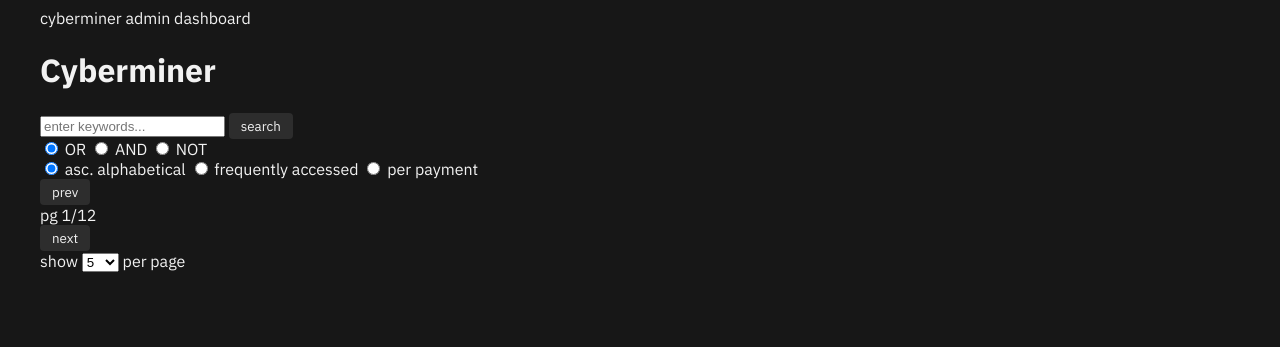
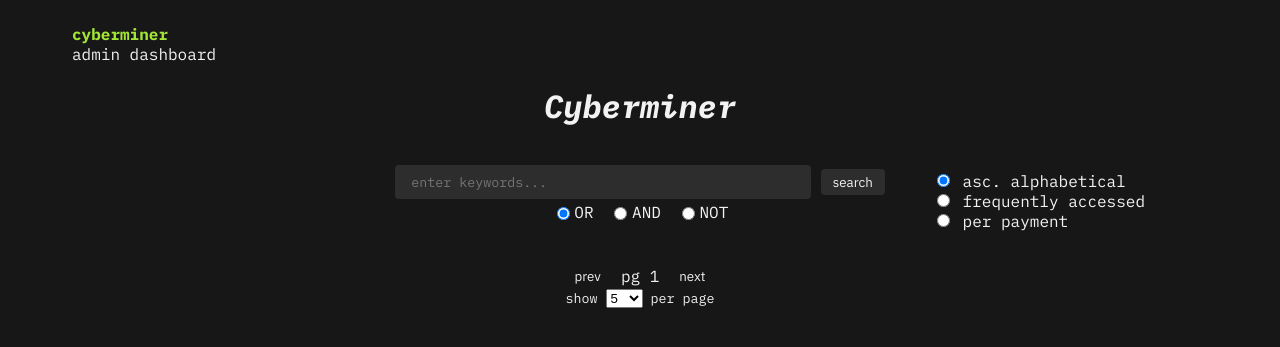
Before and after one commit to stevenld165/se-6362-project, a Flask app: page / in a window 1280 px wide. Shown: the top 347 px of the page. Run offline with Flask 3, Linux system fonts and the light colour scheme.

Commit message:
Updated styling for Cyberminer main page

```diff
--- a/static/main.css
+++ b/static/main.css
@@ -1,11 +1,17 @@
 @import url("https://fonts.googleapis.com/css2?family=IBM+Plex+Mono:ital,wght@0,100;0,200;0,300;0,400;0,500;0,600;0,700;1,100;1,200;1,300;1,400;1,500;1,600;1,700&family=IBM+Plex+Sans:ital,wght@0,100..700;1,100..700&display=swap");
 
+:root {
+  --green-color: #a3e635;
+  --white-color: #f2f2f2;
+  --container-color: #242424;
+}
+
 html {
-  font-family: "IBM Plex Sans", sans-serif;
+  font-family: "IBM Plex Mono", monospace;
 }
 
 body {
-  padding: 0 2rem;
+  padding: 1rem 4rem;
   background-color: #171717;
   color: #f2f2f2;
 }
@@ -30,6 +36,11 @@ button:hover {
   cursor: pointer;
 }
 
+button:disabled {
+  background-color: #171717;
+  cursor: default;
+}
+
 textarea {
   background-color: #171717;
   color: #f2f2f2;
@@ -47,3 +58,136 @@ h3 {
   margin-bottom: 1rem;
   box-sizing: border-box;
 }
+
+/*Cyberminer specific*/
+.active-page {
+  color: var(--green-color);
+  font-weight: bold;
+}
+
+nav {
+  display: flex;
+  flex-direction: column;
+}
+
+/* Search Section */
+#search-section {
+  display: flex;
+  flex-direction: column;
+  align-items: center;
+  justify-content: center;
+  gap: 1rem;
+}
+
+#search-section h1 {
+  font-style: italic;
+}
+
+#search-section input[name="keywords"] {
+  min-width: 24rem;
+  padding: 0.5rem 1rem;
+  border-radius: 0.25rem;
+  background-color: #2d2d2d;
+  color: var(--white-color);
+  font-family: "IBM Plex Mono", monospace;
+  border: none;
+}
+
+#search-section-main-input {
+  display: flex;
+  align-items: baseline;
+  gap: 1rem;
+  width: 100%;
+}
+
+#search-keyword-modes {
+  margin-top: 0.2rem;
+  display: flex;
+  gap: 1rem;
+}
+
+#search-keyword-modes span {
+  display: flex;
+  align-items: center;
+  gap: 0.1rem;
+}
+
+#search-sort-modes {
+  display: flex;
+  flex-direction: column;
+  flex: 1;
+}
+
+.spacer {
+  flex: 1;
+}
+
+#search-keyword-input {
+  flex: 2;
+  display: flex;
+  flex-direction: column;
+  justify-content: center;
+  align-items: center;
+}
+
+/* Results */
+#result-section {
+  display: flex;
+  flex-direction: column;
+  gap: 0.25rem;
+  width: 80%;
+}
+
+.result-container {
+  display: flex;
+  align-items: center;
+  border-radius: 0.25rem;
+  padding: 1rem;
+}
+
+.result-container:hover {
+  background-color: var(--container-color);
+  cursor: pointer;
+}
+
+.result-info {
+  flex: 2;
+}
+
+.result-info h6 {
+  margin-top: 0;
+  margin-bottom: 0.1rem;
+  color: var(--green-color);
+}
+
+.result-info p {
+  font-family: "IBM Plex Sans", sans-serif;
+}
+
+.result-details {
+  flex: 1;
+  text-align: right;
+  color: var(--green-color);
+  font-weight: bold;
+}
+
+.result-details span {
+  color: var(--white-color);
+}
+
+/* search navigation */
+#search-navigation {
+  display: flex;
+  flex-direction: column;
+  align-items: center;
+}
+
+#page-buttons {
+  display: flex;
+  align-items: center;
+  gap: 0.5rem;
+}
+
+#item-per-page-navigation {
+  font-size: smaller;
+}
--- a/templates/cyberminer_index.html
+++ b/templates/cyberminer_index.html
@@ -13,10 +13,13 @@
     <a>admin dashboard</a>
   </nav>
   <div>
+    <form method="post" action="/search/1">
+      <div id="search-section">
         <h1>Cyberminer</h1>
-    <form method="post" action="/search/1">
-      <div>
-        <div>
+        <div id="search-section-main-input">
+          <div class="spacer"></div>
+          <div id="search-keyword-input">
+            <div id="search-keyword-input-main">
               <input
                 type="text"
                 name="keywords"
@@ -25,62 +28,76 @@
               />
               <button type="submit">search</button>
             </div>
-        <div>
+            <div id="search-keyword-modes">
+              <span>
                 <input type="radio" id="or-option" name="keyword-mode" value="OR" {%if
                 keyword_mode == "OR" %} checked {% endif %}/>
                 <label for="or-option">OR</label>
+              </span>
+              <span>
                 <input type="radio" id="and-option" name="keyword-mode" value="AND"
                 {%if keyword_mode == "AND" %} checked {% endif %}/>
                 <label for="and-option">AND</label>
+              </span>
+              <span>
                 <input type="radio" id="not-option" name="keyword-mode" value="NOT"
                 {%if keyword_mode == "NOT" %} checked {% endif %}/>
                 <label for="not-option">NOT</label>
+              </span>
             </div>
           </div>
-      <div>
+          <div id="search-sort-modes">
+            <span>
               <input type="radio" id="sort-url" name="sort-mode" value="url" {%if
             sort_mode == "url" %} checked {% endif %}/>
               <label for="sort-url">asc. alphabetical</label>
+            </span>
+            <span>
               <input type="radio" id="sort-accesses" name="sort-mode" value="accesses"
               {% if sort_mode == "accesses" %} checked {% endif %} />
               <label for="sort-accesses">frequently accessed</label>
+            </span>
+            <span>
               <input type="radio" id="sort-sponsorMoney" name="sort-mode"
-        value="sponsorMoney" {% if sort_mode == "sponsorMoney" %} checked {%
-        endif %} />
+              value="sponsorMoney" {% if sort_mode == "sponsorMoney" %} checked {% endif %} />
               <label for="sort-sponsorMoney">per payment</label>
+            </span>
+          </div>
         </div>
 
-      <div>
-        <div>
+        <div id="result-section">
           {% for result in results %}
-          <div onclick="visitWebsite('{{ result[0].id }}')">
+          <div class="result-container" onclick="visitWebsite('{{ result[0].id }}')">
+            <div class="result-info">
               <h6>{{ result[0].url }}</h6>
               <p>{{ result[0].desc }}</p>
             </div>
-          <div>
+            <div class="result-details">
               <p>accessed <span>{{ result[0].accesses }}</span> times</p>
               <p>sponsor money: <span>${{ result[0].sponsorMoney }}</span></p>
             </div>
+          </div>
           {% endfor %}
         </div>
-      </div>
-      <div>
-        <div>
+        <div id="search-navigation">
+          <div id="page-buttons">
             <button
               type="submit"
               formaction="/search/{{ page_num - 1 if page_num - 1 > 1 else 1 }}"
+              {% if page_num == 1 %}disabled{% endif %}
             >
               prev
             </button>
-          <p>pg {{ page_num }}/12</p>
+            <p>pg {{ page_num }}</p>
             <button
               type="submit"
               formaction="/search/{{ page_num + 1 if results|length > 0 else page_num }}"
+              {% if results|length != items_per_page|int %}disabled{% endif %}
             >
               next
             </button>
           </div>
-        <p>
+          <p id="item-per-page-navigation">
             show
             <select name="items-per-page" id="items-per-page">
               <option value="5" selected>5</option>
@@ -90,10 +107,14 @@
             per page
           </p>
         </div>
+      </div>
+
     </form>
   </div>
   <script>
     document.getElementById("items-per-page").value = "{{ items_per_page }}";
+
+
 
     function visitWebsite(websiteId) {
       console.log("visit");
```
Lines whose indentation alone changed are shown as unchanged.
